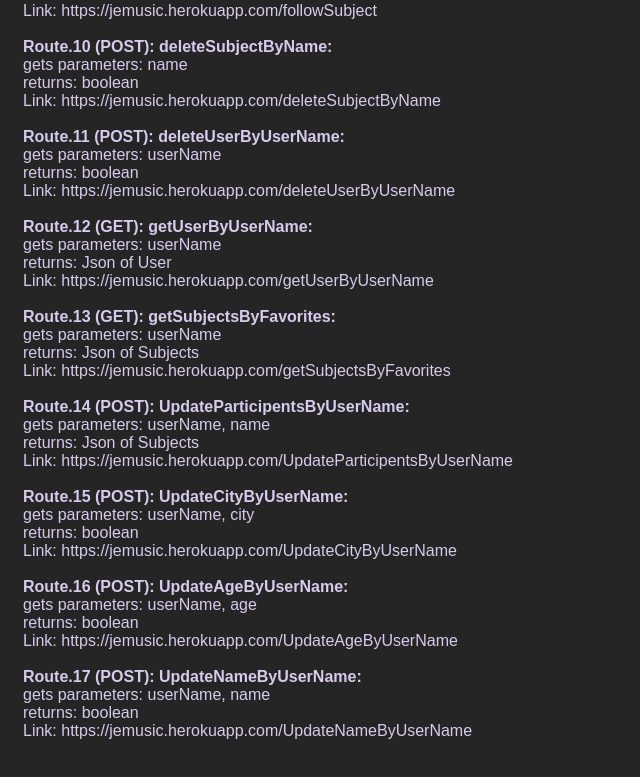
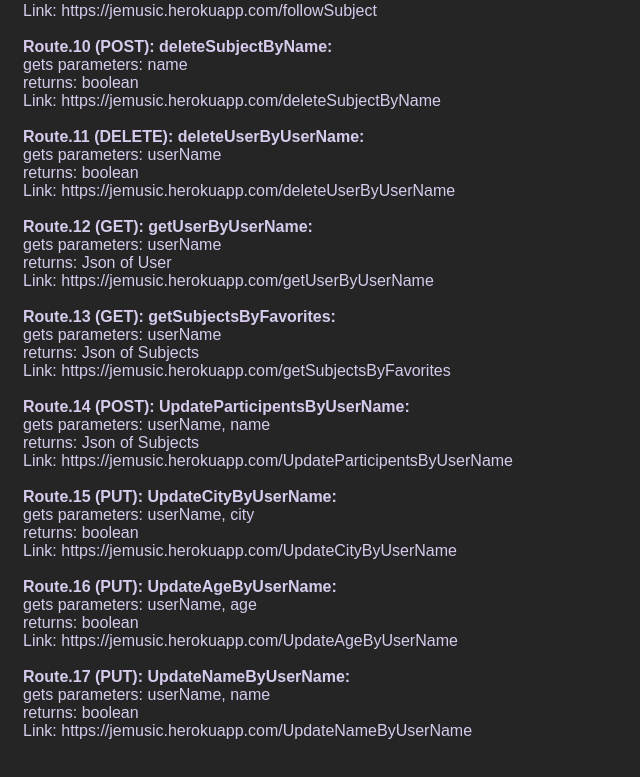
Before and after one commit to ReutLeib/JeMusic, a website: page service/public/html/index.html in a window 1280 px wide. Shown: the part 2046-2823 px from the top of the page, without its empty margins (0-640 px from the left). Drawn offline with Linux system fonts and the light colour scheme.

Commit message:
fixed API

```diff
--- a/service/public/html/index.html
+++ b/service/public/html/index.html
@@ -164,7 +164,7 @@
           returns: boolean<br>
           Link: https://jemusic.herokuapp.com/deleteSubjectByName <br><br>
 
-      <b>Route.11 (POST): deleteUserByUserName: </b><br>
+      <b>Route.11 (DELETE): deleteUserByUserName: </b><br>
           gets parameters: userName<br>
           returns: boolean<br>
           Link: https://jemusic.herokuapp.com/deleteUserByUserName <br><br>
@@ -184,17 +184,17 @@
           returns: Json of Subjects<br>
           Link: https://jemusic.herokuapp.com/UpdateParticipentsByUserName <br><br>
 
-      <b>Route.15 (POST): UpdateCityByUserName: </b><br>
+      <b>Route.15 (PUT): UpdateCityByUserName: </b><br>
           gets parameters: userName, city<br>
           returns: boolean<br>
           Link: https://jemusic.herokuapp.com/UpdateCityByUserName <br><br>
 
-      <b>Route.16 (POST): UpdateAgeByUserName: </b><br>
+      <b>Route.16 (PUT): UpdateAgeByUserName: </b><br>
           gets parameters: userName, age<br>
           returns: boolean<br>
           Link: https://jemusic.herokuapp.com/UpdateAgeByUserName <br><br>
 
-      <b>Route.17 (POST): UpdateNameByUserName: </b><br>
+      <b>Route.17 (PUT): UpdateNameByUserName: </b><br>
           gets parameters:  userName, name<br>
           returns: boolean<br>
           Link: https://jemusic.herokuapp.com/UpdateNameByUserName <br><br>
```
